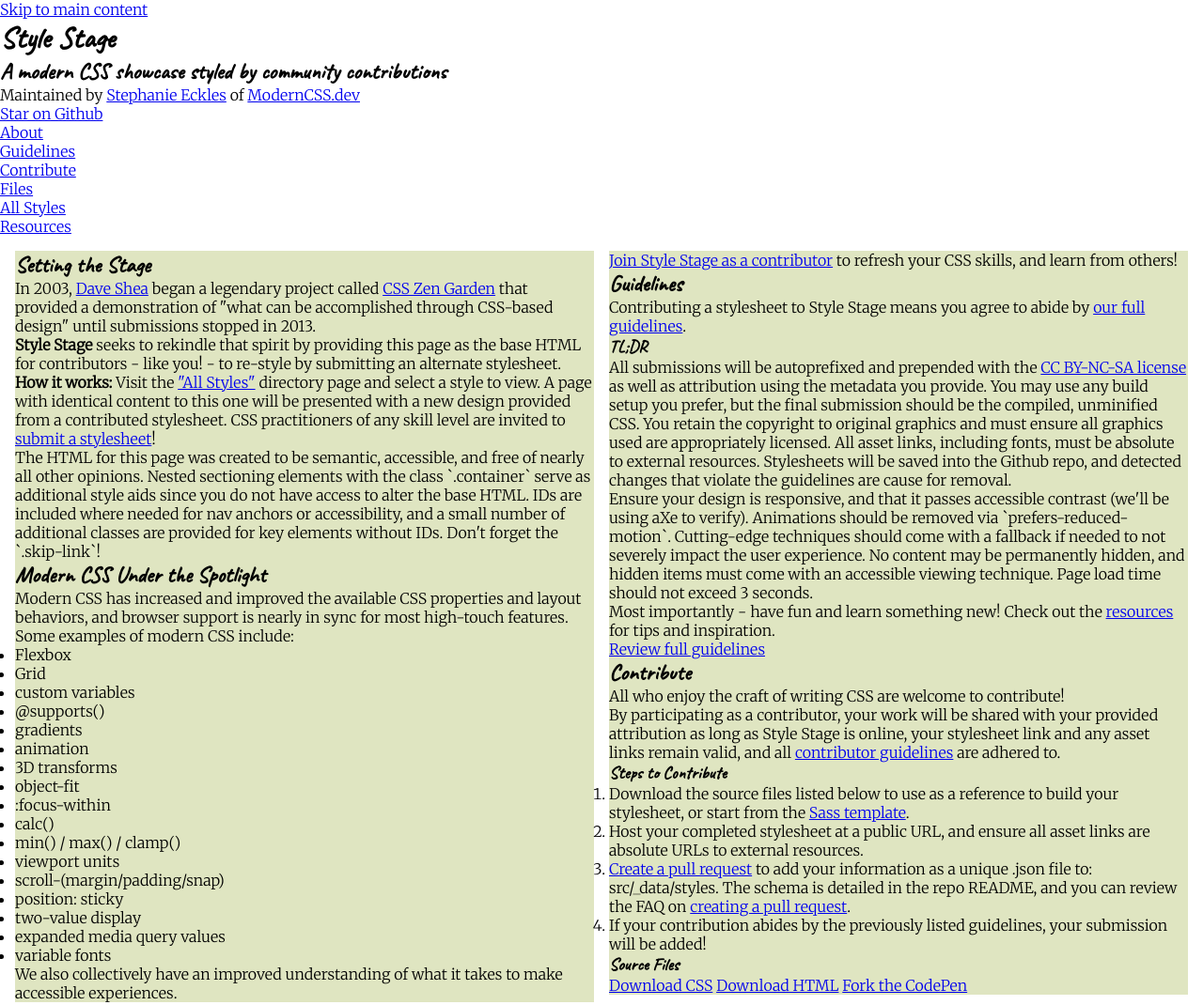
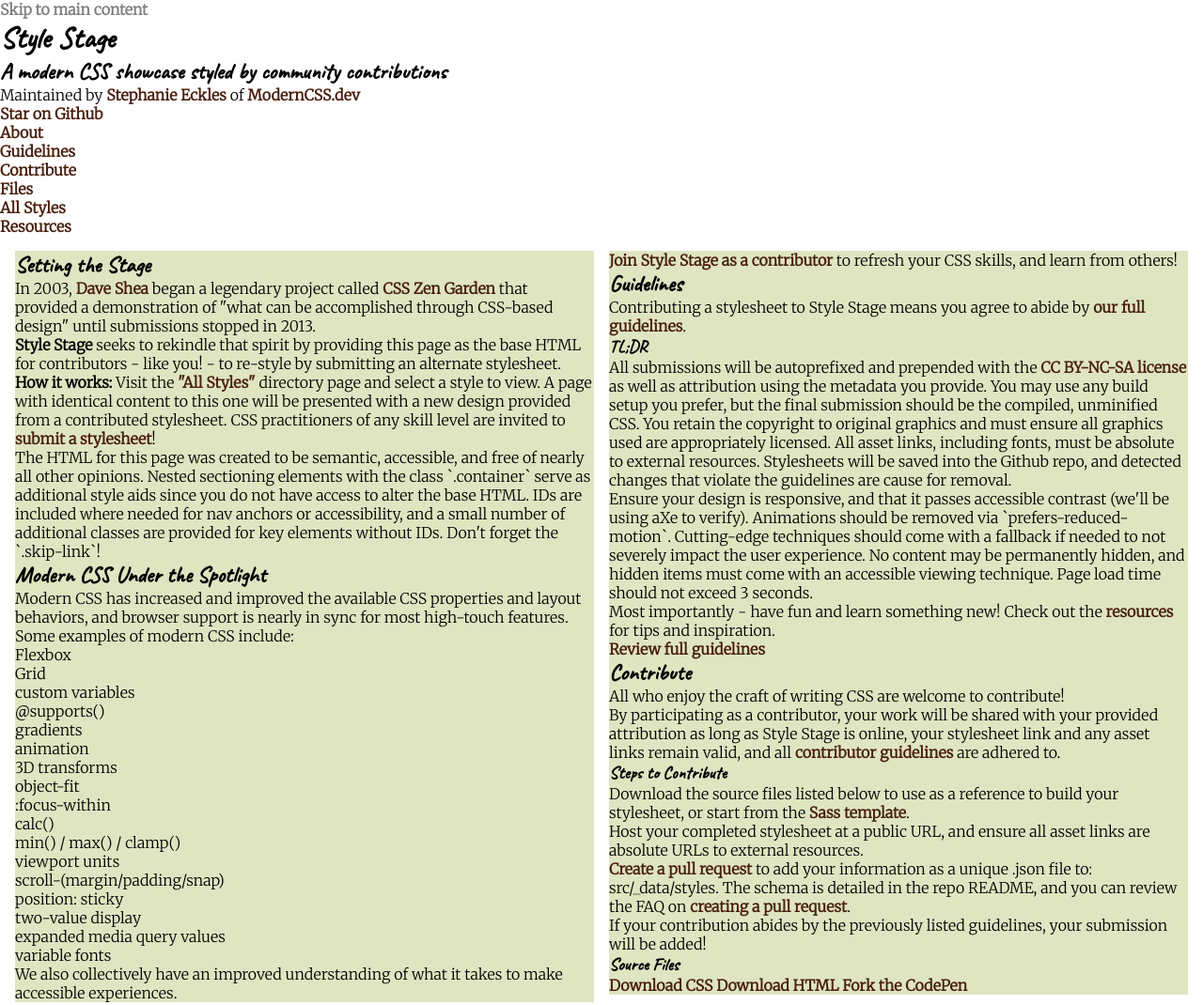
Before and after one commit to kerokero014/refactored-meme, a website: page public/index.html in a window 1280 px wide. Shown: the top 1070 px of the page at 94% size. Drawn offline with Linux system fonts and the light colour scheme; a web font is replaced by a local one.

Commit message:
Add link styles to HTML and SASS files.

```diff
--- /dev/null
+++ b/sass/utilities/_links.scss
@@ -0,0 +1,30 @@
+html {
+  a {
+    color: var(--red-letters-color);
+    text-decoration: none;
+    font-weight: 900;
+
+    &.active {
+      text-decoration: none;
+      color: var(--red-letters-color);
+    }
+
+    &:hover {
+      text-decoration: none;
+      color: gray;
+    }
+
+    &:visited {
+      text-decoration: none;
+      color: var(--red-letters-color);
+    }
+  }
+
+  ul {
+    list-style: none;
+  }
+
+  ol {
+    list-style: none;
+  }
+}
```
Also changed, not shown: public/style.css.
